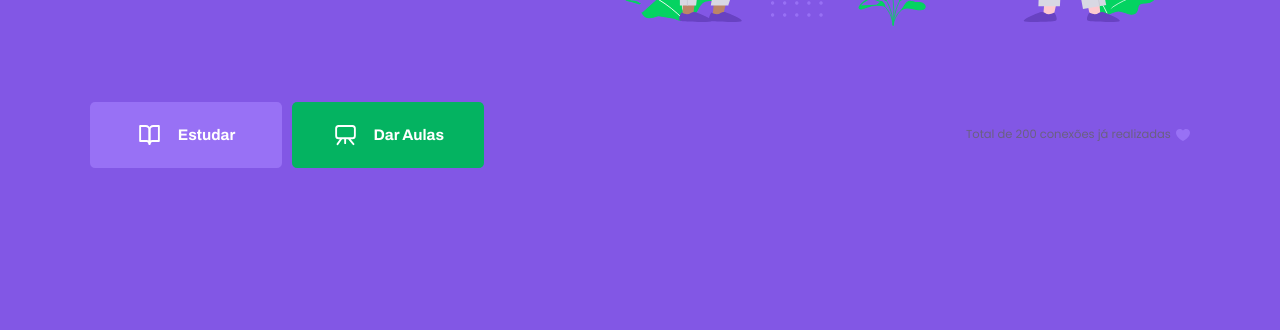
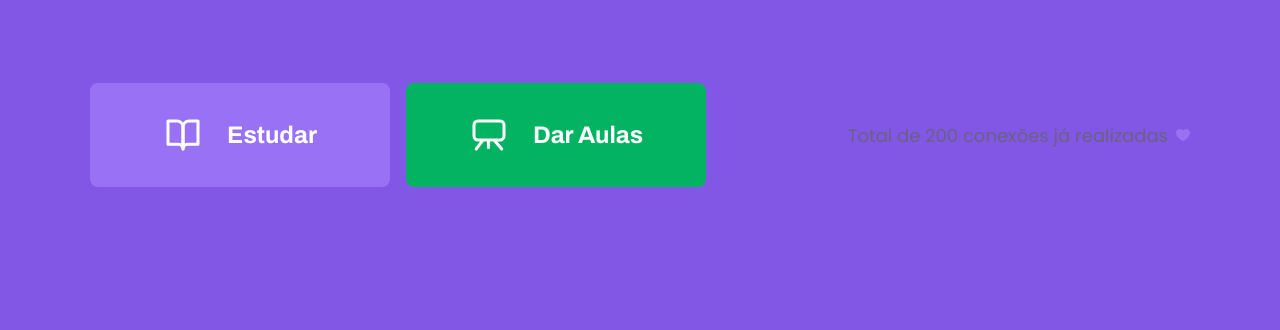
Before and after one commit to nmmuchate/NextLevelWeek, a plain HTML site: page index.html in a window 1280 px wide. Shown: the part 470-800 px from the top of the page. Drawn offline with Linux system fonts and the light colour scheme.

Commit message:
Da largura que vau ate 699

```diff
--- a/styles/partials/page-landing.css
+++ b/styles/partials/page-landing.css
@@ -1,8 +1,3 @@
-:root {
-    /* modificar as medidas rem */
-    font-size: 40%;
-}
-
 #page-landing {
     background: var(--color-primary);
 }
@@ -92,6 +87,13 @@
     margin-left: 0.8rem;
 }
 
+@media (max-width: 699px) {
+     :root {
+        /* modificar as medidas rem */
+        font-size: 40%;
+    }
+}
+
 
 /*Para DESKTOP*/
 
```
